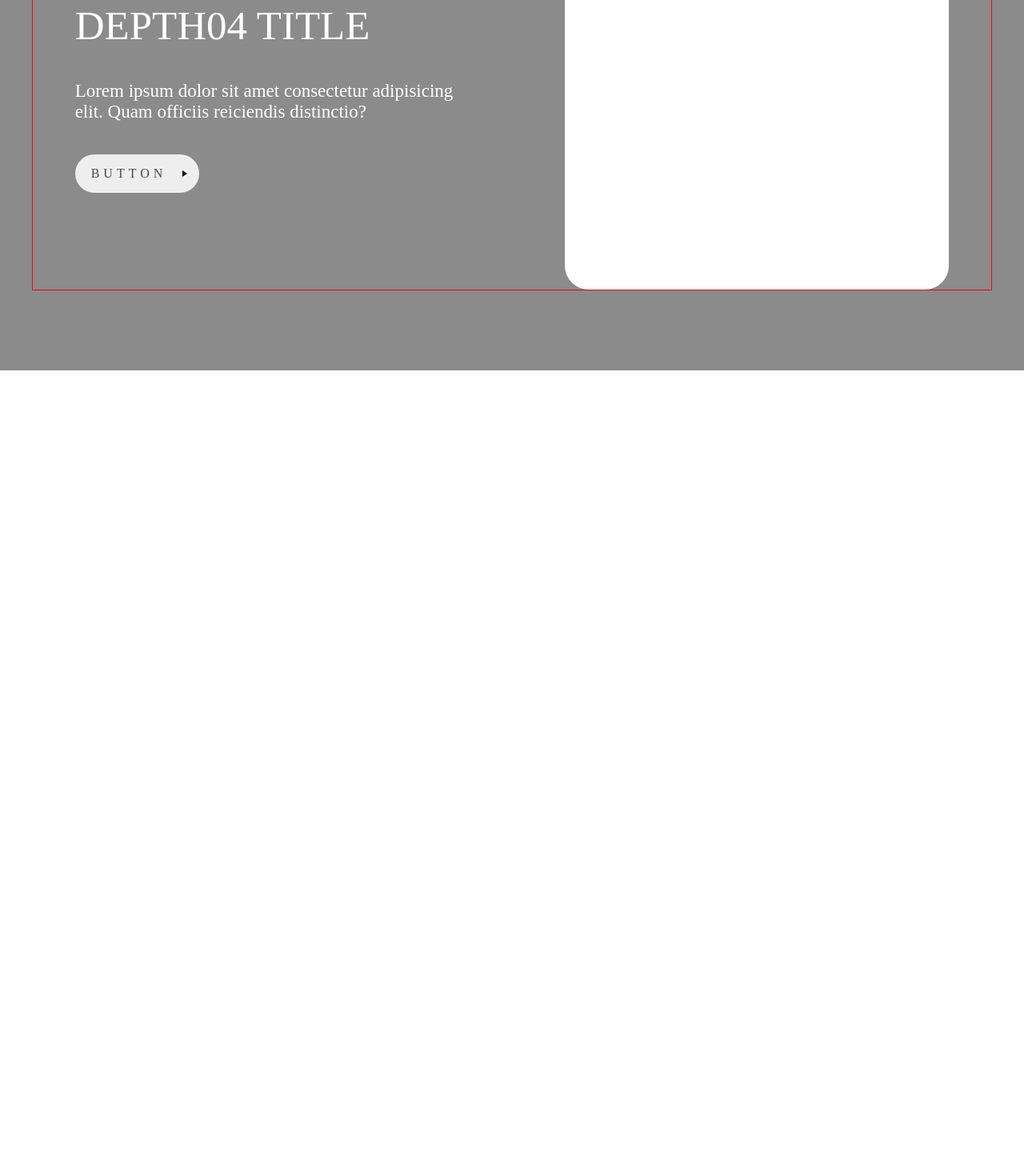
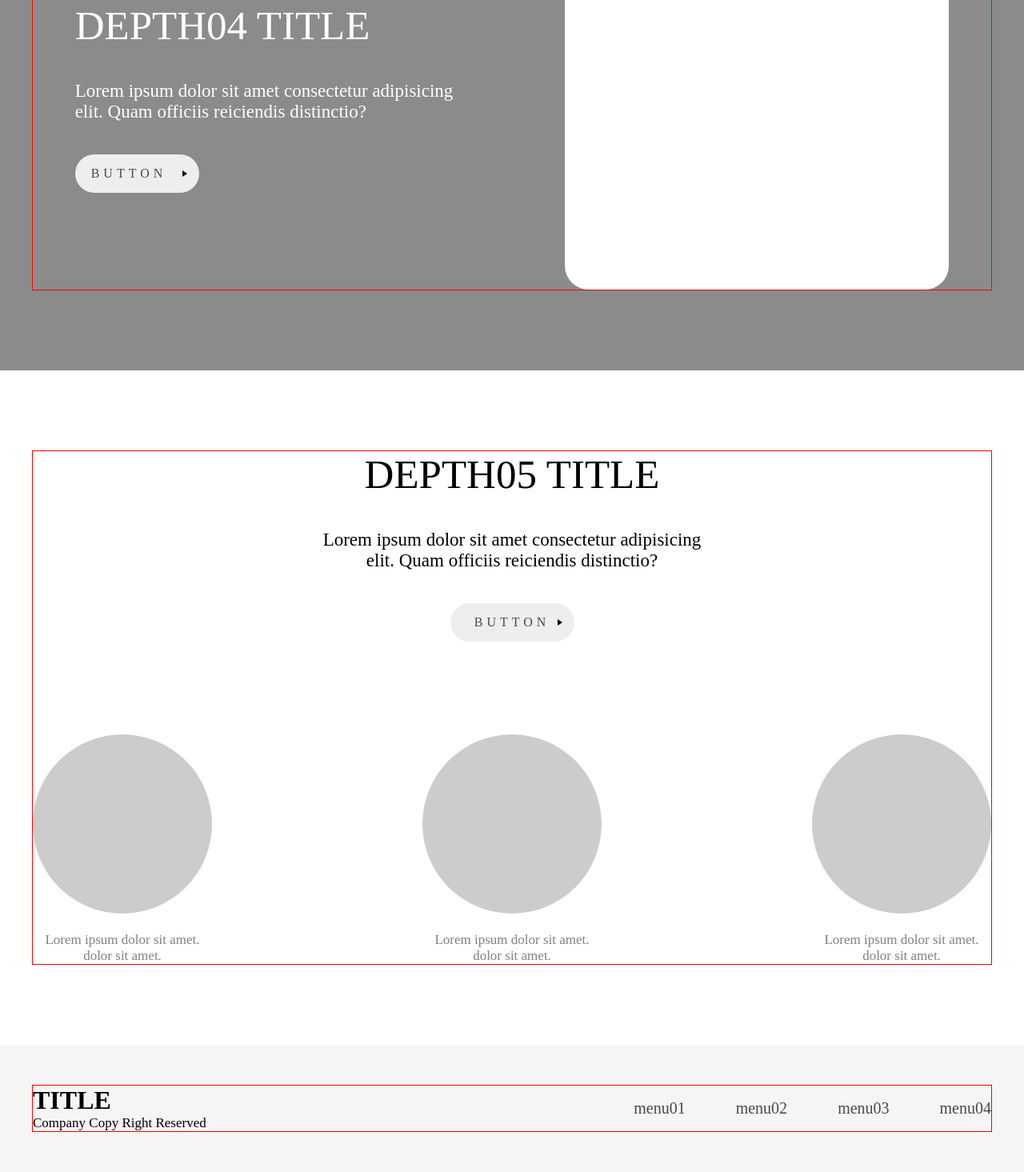
Before and after one commit to ody1478/css_template_base, a plain HTML site: page index.html in a window 1280 px wide. Shown: the part 3928-5393 px from the top of the page at 80% size. Before the commit the page ends 4391 px from the top, so only its background shows below. Drawn offline with Linux system fonts and the light colour scheme; a web font is replaced by a local one.

Commit message:
depth 05, footer 완료

```diff
--- a/css/reset.css
+++ b/css/reset.css
@@ -97,3 +97,11 @@ h4 {
     font-size: 1.7rem;
     color: #818181;
 }
+h3 {
+    font-size: 3.2rem;
+}
+
+.copyright {
+    font-size: 1.7rem;
+    font-weight: 200;
+}
--- a/css/style.css
+++ b/css/style.css
@@ -133,3 +133,26 @@ p.sub_txt {
 .depth03_list li:nth-child(2){
     margin-bottom: 50px;
 }
+
+.depth05_list {
+    margin-top: 116px;
+    display: flex;
+    justify-content: space-between;
+}
+.depth05_list .img_wrap {
+    width: 224px;
+    height: 224px;
+    border-radius: 50%;
+    background-color: #ccc;
+    margin-bottom: 23px;
+}
+
+footer {
+    background-color: #f5f5f5;
+    padding: 50px 0;
+}
+footer .inner {
+    display: flex;
+    justify-content: space-between;
+    align-items: center;
+}
--- a/index.html
+++ b/index.html
@@ -175,6 +175,66 @@
             </div>
         </div>
     </div>
+    <div class="depth dep05">
+        <div class="inner">
+            <div class="txt_wrap txt_center">
+                <h2 class="title_medium">
+                    depth05 title
+                </h2>
+                <p class="depth_txt">
+                    Lorem ipsum dolor sit amet consectetur adipisicing <br> elit. Quam officiis reiciendis distinctio?
+                </p>
+                <a href="#" class="cont_btn">
+                    <span>button</span>
+                </a>
+            </div>
+            <ul class="depth05_list">
+                <li>
+                    <div class="img_wrap">
+                        <!-- Input Image -->
+                    </div>
+                    <p class="list_txt txt_center">
+                        Lorem ipsum dolor sit amet. <br>
+                        dolor sit amet.
+                    </p>
+                </li>
+                <li>
+                    <div class="img_wrap">
+                        <!-- Input Image -->
+                    </div>
+                    <p class="list_txt txt_center">
+                        Lorem ipsum dolor sit amet. <br>
+                        dolor sit amet.
+                    </p>
+                </li>
+                <li>
+                    <div class="img_wrap">
+                        <!-- Input Image -->
+                    </div>
+                    <p class="list_txt txt_center">
+                        Lorem ipsum dolor sit amet. <br>
+                        dolor sit amet.
+                    </p>
+                </li>
+            </ul>
+        </div>
+    </div>
+    <footer>
+        <div class="inner">
+            <div class="left">
+                <h3>title</h3>
+                <p class="copyright">
+                    Company Copy Right Reserved
+                </p>
+            </div>
+            <ul class="nav">
+                <li><a href="#">menu01</a></li>
+                <li><a href="#">menu02</a></li>
+                <li><a href="#">menu03</a></li>
+                <li><a href="#">menu04</a></li>
+            </ul>
+        </div>
+    </footer>
 
 </body>
 </html>
```
